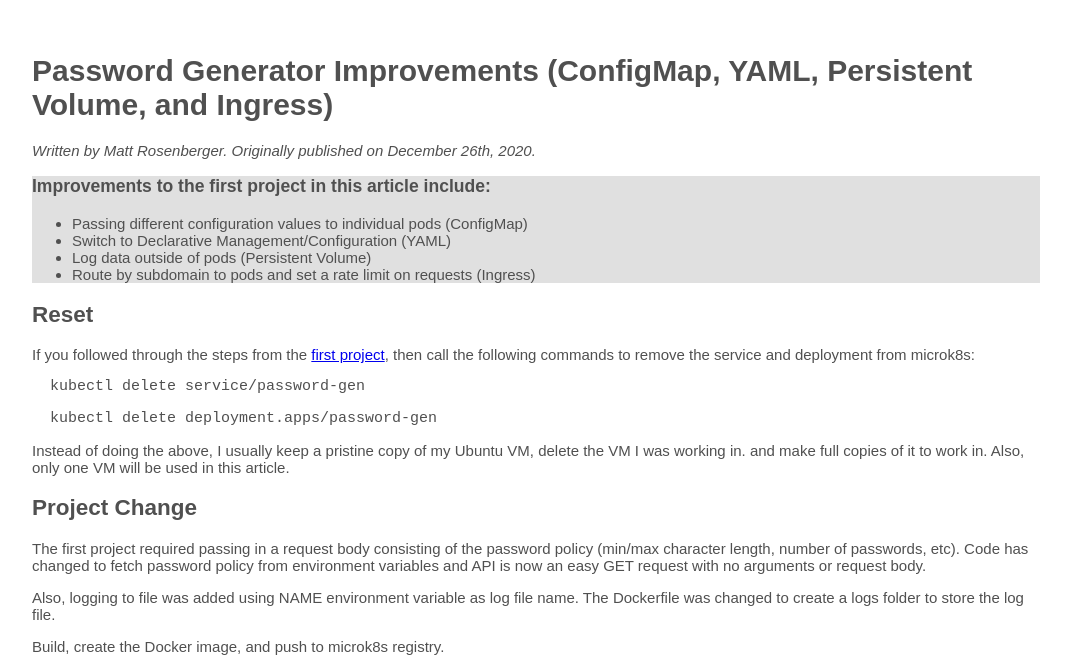
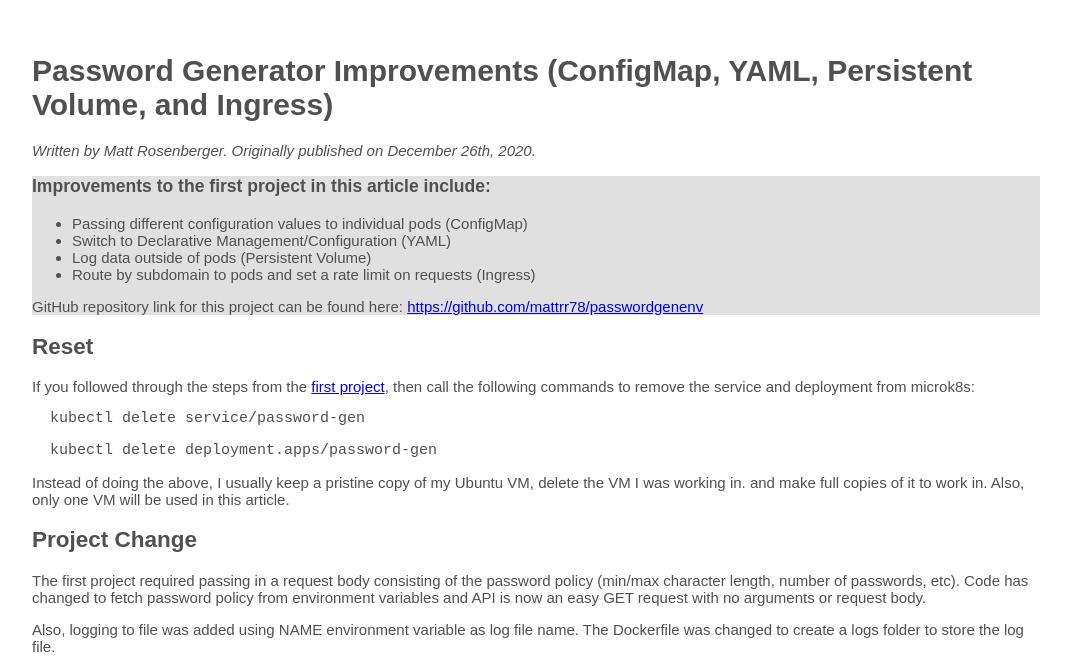
Before and after one commit to mattrr78/passwordgenenv, a plain HTML site: page docs/index.html in a window 1280 px wide. Shown: the top 667 px of the page, without its empty margins (104-1175 px from the left). Drawn offline with Linux system fonts and the light colour scheme.

Commit message:
Maybe link to the repository!?

```diff
--- a/docs/index.html
+++ b/docs/index.html
@@ -24,6 +24,9 @@
     <li>Log data outside of pods (Persistent Volume)
     <li>Route by subdomain to pods and set a rate limit on requests (Ingress)
 </ul>
+
+GitHub repository link for this project can be found here:
+<a href="https://github.com/mattrr78/passwordgenenv" target="_blank">https://github.com/mattrr78/passwordgenenv</a>
 </div>
 
 <h2>Reset</h2>
```
